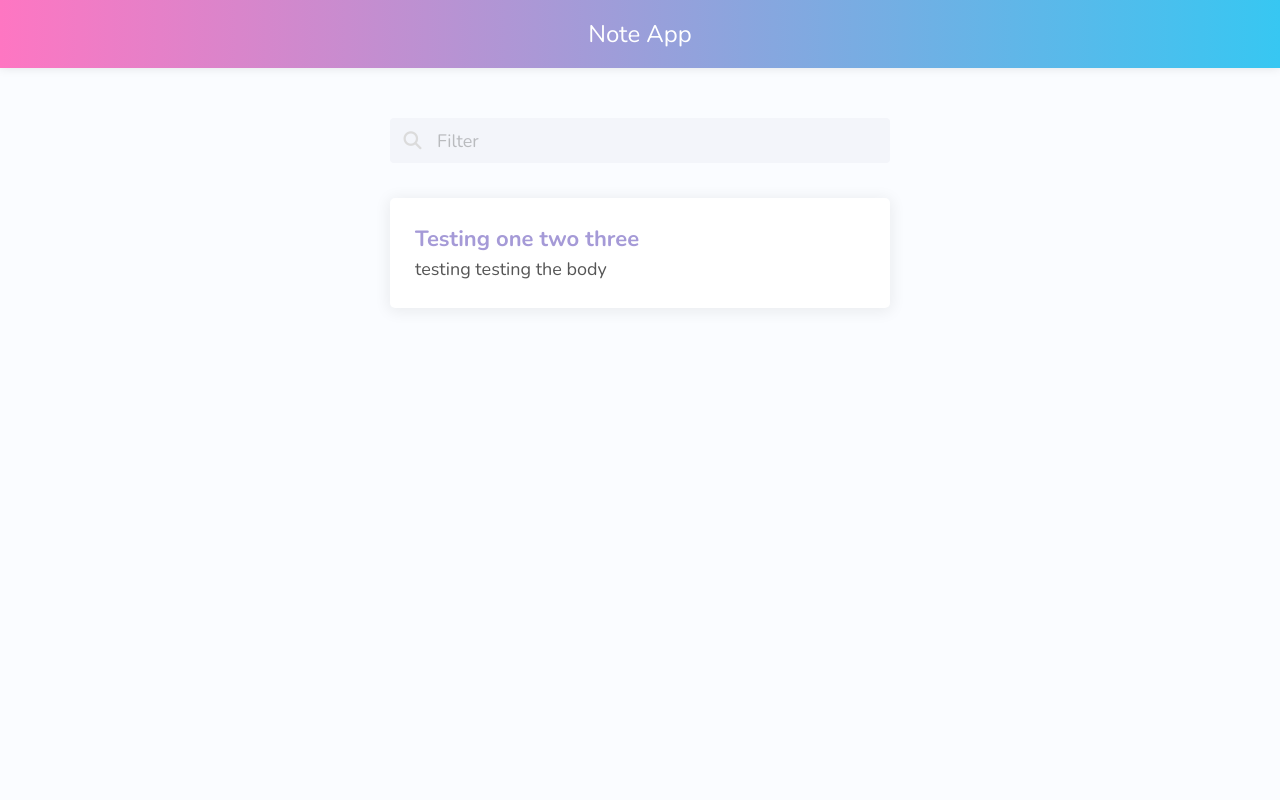
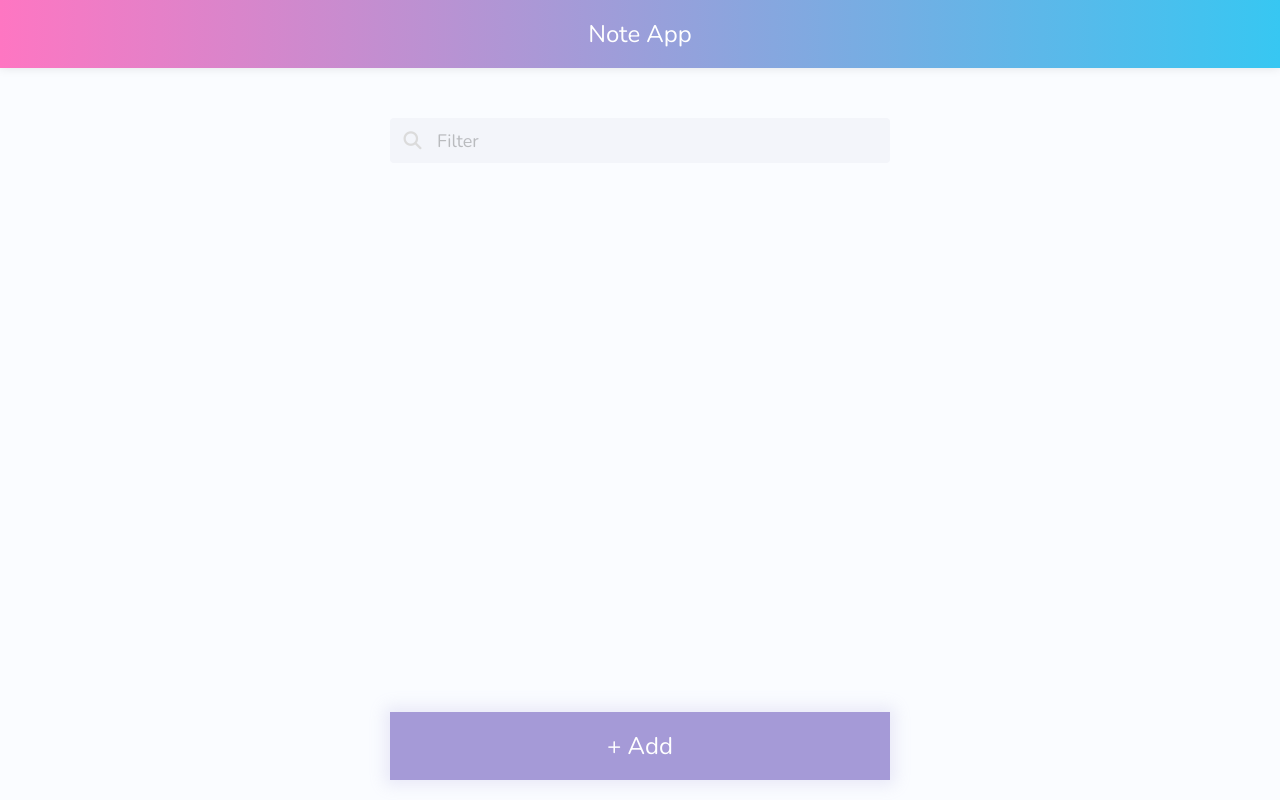
Before and after one commit to krutilins/notes, an Angular app: page / in a window 1280 px wide. Built offline with nearby package versions, Linux system fonts and the light colour scheme.

Commit message:
Integrate note detailes in note app

```diff
--- a/src/app/note-card/note-card.component.html
+++ b/src/app/note-card/note-card.component.html
@@ -1,16 +1,17 @@
 <div #container class="note-card-container">
 
-  <div class="note-card-content">
-    <h1 class="note-card-title">{{ title }}</h1>
+  <a [routerLink]="link">
+    <div class="note-card-content">
+      <h1 class="note-card-title">{{ title }}</h1>
 
-    <div #bodyText class="note-card-body">
-      <p>{{ body }}</p>
+      <div #bodyText class="note-card-body">
+        <p>{{ body }}</p>
 
-      <div #truncator class="fade-out-truncation"></div>
+        <div #truncator class="fade-out-truncation"></div>
+      </div>
     </div>
+  </a>
 
-  </div>
-
-  <div class="x-button"></div>
+  <div class="x-button" (click)="onXButtonClick()"></div>
 
 </div>
--- a/src/app/note-card/note-card.component.ts
+++ b/src/app/note-card/note-card.component.ts
@@ -1,4 +1,4 @@
-import { AfterViewInit, Component, ElementRef, Input, OnInit, Renderer2, ViewChild } from '@angular/core';
+import { AfterViewInit, Component, ElementRef, Input, OnInit, Output, Renderer2, ViewChild, EventEmitter } from '@angular/core';
 
 @Component({
   selector: 'app-note-card',
@@ -9,6 +9,9 @@ export class NoteCardComponent implements OnInit, AfterViewInit {
 
   @Input() title: string;
   @Input() body: string;
+  @Input() link: string;
+
+  @Output() deleteEvent: EventEmitter<void> = new EventEmitter<void>();
 
   @ViewChild('truncator') truncator: ElementRef<HTMLElement>;
   @ViewChild('bodyText') bodyText: ElementRef<HTMLElement>;
@@ -33,4 +36,8 @@ export class NoteCardComponent implements OnInit, AfterViewInit {
     }
   }
 
+  onXButtonClick(): void {
+    this.deleteEvent.emit();
+  }
+
 }
--- a/src/app/pages/notes-list/notes-list.component.html
+++ b/src/app/pages/notes-list/notes-list.component.html
@@ -1,9 +1,8 @@
 <div class="main-container">
-
   <div class="search-bar-container">
     <div class="field">
       <p class="control has-icons-left">
-        <input class="input" type="text" placeholder="Filter">
+        <input class="input" type="text" placeholder="Filter" />
         <span class="icon is-small is-left">
           <i class="fas fa-search"></i>
         </span>
@@ -12,7 +11,14 @@
   </div>
 
   <div class="notes-list">
-    <app-note-card [title]="'Testing one two three'" [body]="'testing testing the body'"></app-note-card>
+    <app-note-card
+      *ngFor="let note of notes; index as i"
+      [link]="i"
+      (deleteEvent)="deleteNote(i)"
+      [title]="note.title"
+      [body]="note.body"
+    ></app-note-card>
   </div>
 
+  <button class="button floating-add-button is-primary" routerLink="new">+ Add</button>
 </div>
--- a/src/app/pages/notes-list/notes-list.component.scss
+++ b/src/app/pages/notes-list/notes-list.component.scss
@@ -1,3 +1,5 @@
+@import '../../../main-style.scss';
+
 .main-container {
   display: flex;
   flex-direction: column;
@@ -12,9 +14,23 @@
 
 .notes-list {
   margin-top: 35px;
+  margin-bottom: 90px;
 }
 
 app-note-card {
   display: block;
   margin-bottom: 25px;
 }
+
+.floating-add-button {
+  position: fixed;
+  bottom: 20px;
+  width: 500px;
+
+  border-radius: 0;
+
+  box-shadow: 0px 0px 15px 5px rgba($purple, 0.2);
+
+  height: 68px;
+  font-size: 24px;
+}
--- a/src/app/pages/notes-list/notes-list.component.ts
+++ b/src/app/pages/notes-list/notes-list.component.ts
@@ -1,4 +1,6 @@
 import { Component, OnInit } from '@angular/core';
+import { Note } from 'src/app/shared/note.module';
+import { NotesService } from 'src/app/shared/notes.service';
 
 @Component({
   selector: 'app-notes-list',
@@ -7,9 +9,17 @@ import { Component, OnInit } from '@angular/core';
 })
 export class NotesListComponent implements OnInit {
 
-  constructor() { }
+  notes: Note[] = new Array<Note>();
+
+  constructor(private notesService: NotesService) { }
 
   ngOnInit(): void {
+    // we want to retrieve all notes from NotesService
+    this.notes = this.notesService.getAll();
+  }
+
+  deleteNote(id: number): void {
+    this.notesService.delete(id);
   }
 
 }
--- a/src/main-style.scss
+++ b/src/main-style.scss
@@ -12,6 +12,8 @@ $blue: #37c7f2;
 
 $light-red: #fff3f3;
 $light: #fafcff;
+
+$green: #0bf387;
 
 // Update Bulma's global variables
 $family-sans-serif: "Nunito", sans-serif;
```
Also changed, not shown: src/app/app-routing.module.ts (+8 -3 lines), src/app/app.module.ts (+7 -2 lines).
